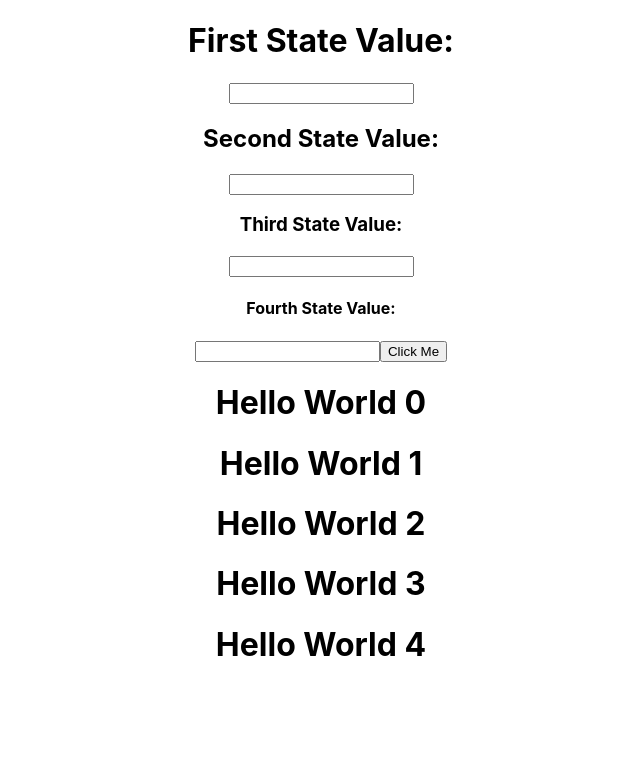
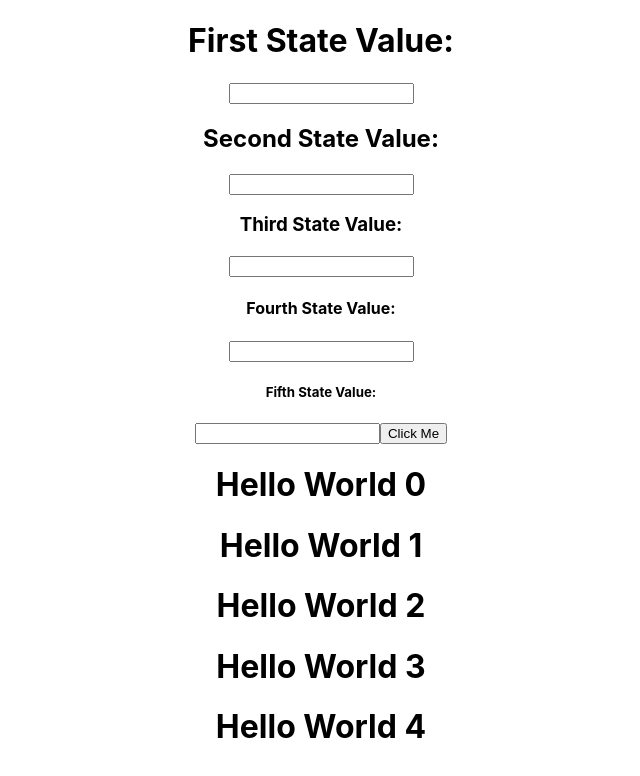
Before and after one commit to 8kbakshi/trial, a React (Create React App) app in the folder my/: page / in a window 1280 px wide. Shown: the top 776 px of the page, without its empty margins (319-959 px from the left). Built offline with nearby package versions, Linux system fonts and the light colour scheme.

Commit message:
Add fifth input field

```diff
--- a/my/src/App.js
+++ b/my/src/App.js
@@ -33,6 +33,8 @@ const handleChange = (value, setter) => {
       <input type="text" value={third} onChange={(e) => setThird(e.target.value)} />
       <h4>Fourth State Value: {fourth}</h4>
       <input type="text" value={fourth} onChange={(e) => setFourth(e.target.value)} />
+      <h5>Fifth State Value: {fifth}</h5>
+      <input type="text" value={fifth} onChange={(e) => setFifth(e.target.value)} />
       <button onClick={chk}>Click Me</button>
       <div>
         {Array.from({ length: 5 }).map((_, index) => <h1 key={index}>Hello World {index}</h1>)}
```
